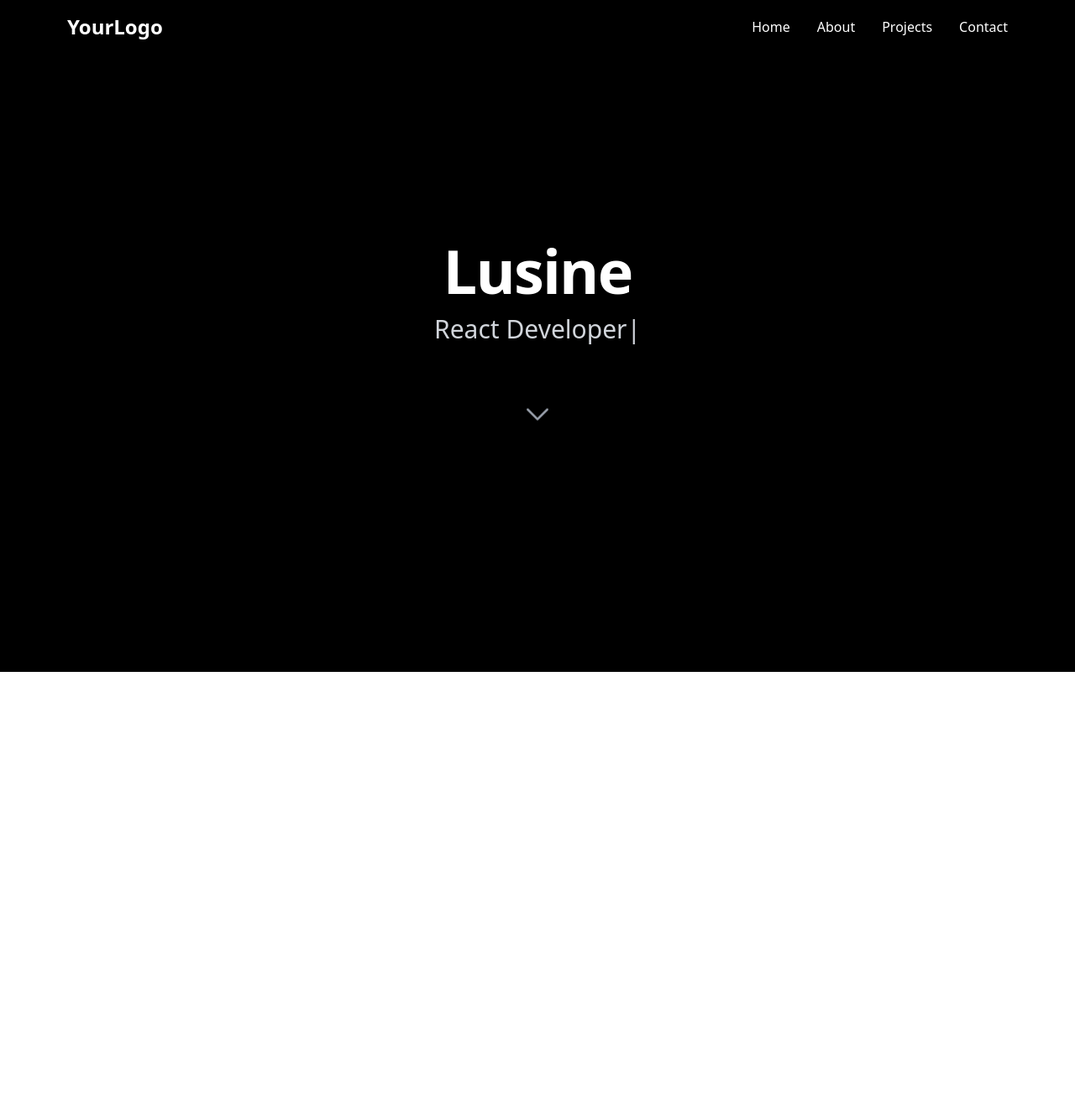
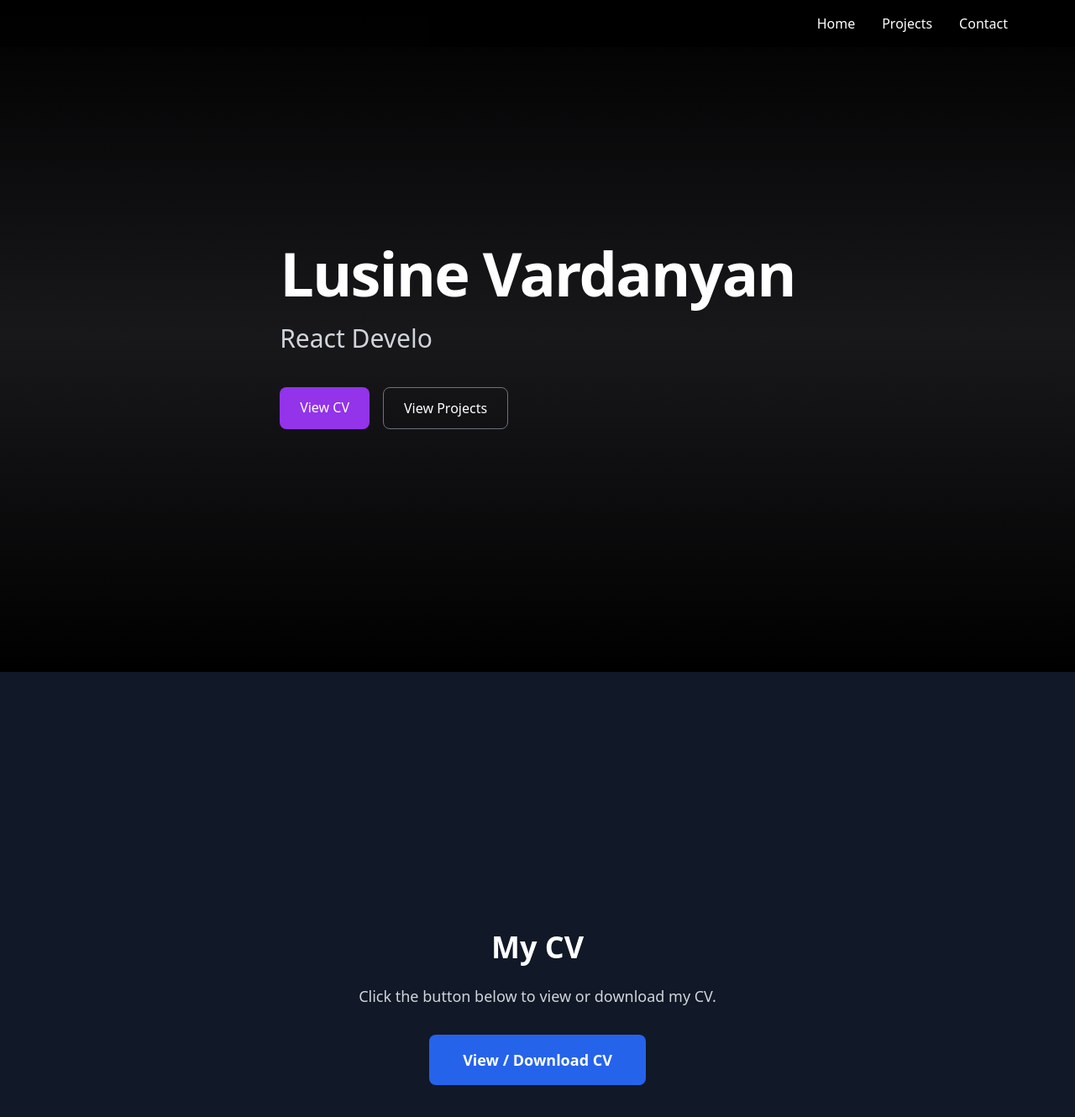
Before and after one commit to Lusine13/my-portfolio, a React (Create React App) app: page / in a window 1280 px wide. Shown: the top 1330 px of the page at 84% size. Before the commit the page ends 800 px from the top, so only its background shows below. Built offline with nearby package versions, Linux system fonts and the light colour scheme.

Commit message:
feat: add CV section and install Framer Motion for animations

```diff
--- a/package.json
+++ b/package.json
@@ -11,6 +11,7 @@
     "@types/node": "^16.18.126",
     "@types/react": "^19.2.6",
     "@types/react-dom": "^19.2.3",
+    "framer-motion": "^12.23.24",
     "react": "^19.2.0",
     "react-dom": "^19.2.0",
     "react-scripts": "5.0.1",
--- a/src/App.tsx
+++ b/src/App.tsx
@@ -1,11 +1,13 @@
 import Navbar from "./components/Navbar";
 import Hero from "./components/Hero/";
+import CV from "./components/CV/";
 
 const App: React.FC = () => {
   return (
     <div className="font-sans">
       <Navbar />
       <Hero />
+      <CV />
     </div>
   );
 }
--- /dev/null
+++ b/src/components/CV/index.tsx
@@ -0,0 +1,25 @@
+const CV = () => {
+    return (
+      <section
+        id="cv"
+        className="w-full min-h-screen flex flex-col justify-center items-center bg-gray-900 text-white px-6"
+      >
+        <h2 className="text-4xl font-bold mb-6">My CV</h2>
+
+        <p className="text-lg text-gray-300 mb-8 text-center max-w-xl">
+          Click the button below to view or download my CV.
+        </p>
+
+        <a
+          href="/CV.pdf"
+          target="_blank"
+          rel="noopener noreferrer"
+          className="bg-blue-600 text-white px-10 py-4 rounded-lg text-lg font-semibold hover:bg-blue-700 transition duration-300"
+        >
+          View / Download CV
+        </a>
+      </section>
+    );
+  };
+
+  export default CV;
--- a/src/components/Hero/index.tsx
+++ b/src/components/Hero/index.tsx
@@ -1,15 +1,30 @@
 import { TypeAnimation } from "react-type-animation";
+import { motion } from "framer-motion";
 
 const Hero = () => {
   return (
     <section
       id="home"
-      className="min-h-screen flex flex-col justify-center items-center text-center px-6 bg-black text-white"
+      className="min-h-screen flex items-center bg-gradient-to-b from-black via-zinc-900 to-black text-white px-6"
     >
-      <h1 className="text-5xl sm:text-7xl font-extrabold tracking-tight mb-4">
-        Lusine
-      </h1>
+      <div className="max-w-5xl mx-auto flex flex-col gap-6">
+        {/* Name */}
+        <motion.h1
+          initial={{ opacity: 0, x: -60 }}
+          animate={{ opacity: 1, x: 0 }}
+          transition={{ duration: 0.8 }}
+          className="text-5xl sm:text-7xl font-extrabold tracking-tight"
+        >
+          Lusine Vardanyan
+        </motion.h1>
 
+        {/* Animated typing */}
+        <motion.div
+          initial={{ opacity: 0, x: -60 }}
+          animate={{ opacity: 1, x: 0 }}
+          transition={{ duration: 1, delay: 0.2 }}
+          className="text-xl sm:text-3xl text-gray-300"
+        >
           <TypeAnimation
             sequence={[
               "Frontend Developer",
@@ -19,31 +34,34 @@ const Hero = () => {
               "UI / UX Enthusiast",
               1500,
             ]}
+            speed={50}
             wrapper="span"
-        speed={50}
             repeat={Infinity}
-        className="text-xl sm:text-3xl font-medium mb-8 text-gray-300"
           />
+        </motion.div>
+
+        {/* Buttons */}
+        <motion.div
+          initial={{ opacity: 0, x: -60 }}
+          animate={{ opacity: 1, x: 0 }}
+          transition={{ duration: 1, delay: 0.4 }}
+          className="flex gap-4 mt-4"
+        >
+          <a
+            href="#cv"
+            className="px-6 py-3 bg-purple-600 hover:bg-purple-700 transition rounded-lg text-white font-medium"
+          >
+            View CV
+          </a>
 
           <a
             href="#work"
-        className="mt-8 animate-bounce text-gray-400 hover:text-white transition"
+            className="px-6 py-3 border border-gray-500 hover:border-white transition rounded-lg font-medium"
           >
-        <svg
-          xmlns="http://www.w3.org/2000/svg"
-          className="h-10 w-10"
-          fill="none"
-          viewBox="0 0 24 24"
-          stroke="currentColor"
-        >
-          <path
-            strokeLinecap="round"
-            strokeLinejoin="round"
-            strokeWidth={1.5}
-            d="M19 9l-7 7-7-7"
-          />
-        </svg>
+            View Projects
           </a>
+        </motion.div>
+      </div>
     </section>
   );
 };
--- a/src/components/Navbar/index.tsx
+++ b/src/components/Navbar/index.tsx
@@ -1,29 +1,25 @@
 import { useState } from "react";
 
 const Navbar = () => {
-    const [ isOpen, setIsOpen ] = useState(false);
+  const [isOpen, setIsOpen] = useState(false);
 
-    return (
-        <nav className="fixed top-0 w-full bg-black bg-opacity-70 text-white z-50">
-      <div className="max-w-6xl mx-auto flex justify-between items-center p-4">
-        <div className="text-2xl font-bold">YourLogo</div>
-
+  return (
+    <nav className="fixed top-0 w-full bg-black bg-opacity-70 text-white z-50">
+      <div className="max-w-6xl mx-auto flex justify-end items-center p-4">
+        {/* Desktop Menu */}
         <ul className="hidden md:flex space-x-8">
           <li>
             <a href="#home" className="hover:text-gray-400 transition">
               Home
             </a>
           </li>
-          <li>
-            <a href="#about" className="hover:text-gray-400 transition">
-              About
-            </a>
-          </li>
+
           <li>
             <a href="#work" className="hover:text-gray-400 transition">
               Projects
             </a>
           </li>
+
           <li>
             <a href="#contact" className="hover:text-gray-400 transition">
               Contact
@@ -69,16 +65,13 @@ const Navbar = () => {
               Home
             </a>
           </li>
-          <li>
-            <a href="#about" className="hover:text-gray-400 transition">
-              About
-            </a>
-          </li>
+
           <li>
             <a href="#work" className="hover:text-gray-400 transition">
               Projects
             </a>
           </li>
+
           <li>
             <a href="#contact" className="hover:text-gray-400 transition">
               Contact
```
Also changed, not shown: 1 other file (tests, documents, lock files or other folders). Lines whose indentation alone changed are shown as unchanged.
